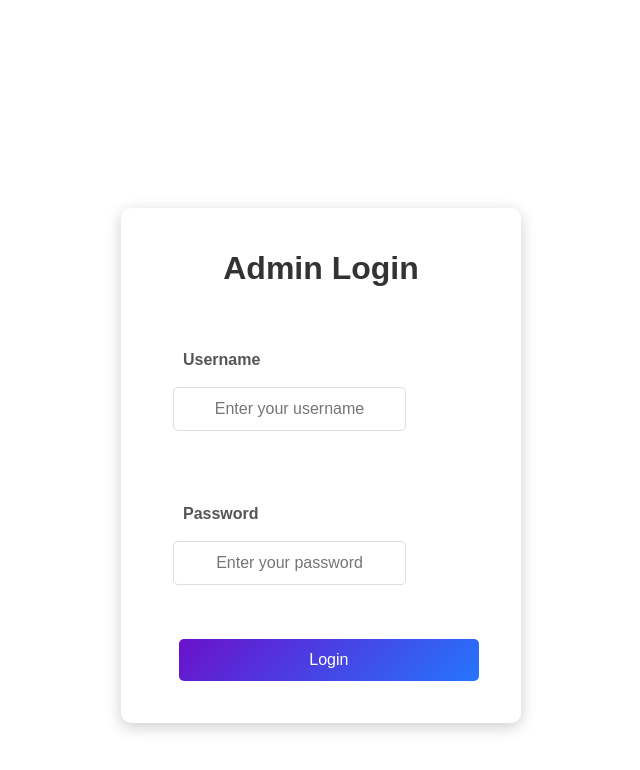
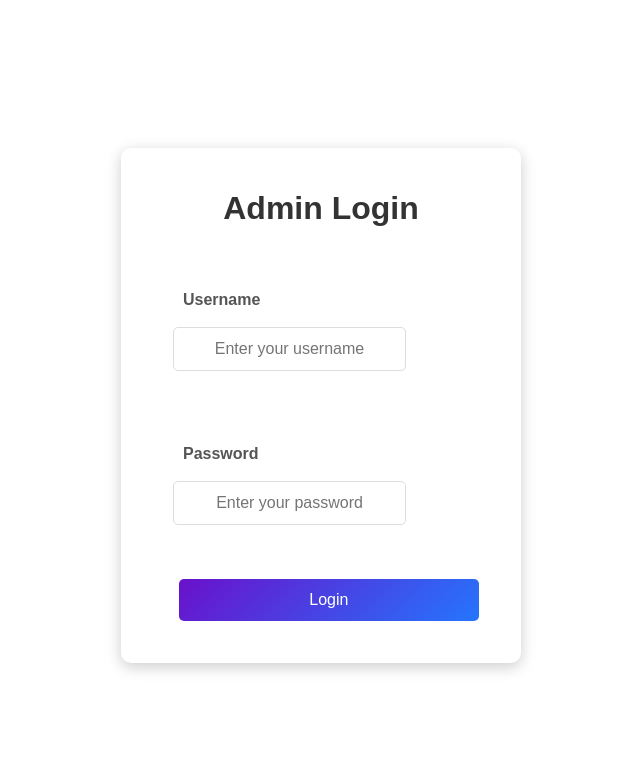
Before and after one commit to bhotw/354_attendance, a React (Create React App) app in the folder admin/: page /login in a window 1280 px wide. Shown: the top 770 px of the page, without its empty margins (319-959 px from the left). Built offline with nearby package versions, Linux system fonts and the light colour scheme; no server answers.

Commit message:
trying to fix the overflow issue

```diff
--- a/admin/src/components/Navbar.css
+++ b/admin/src/components/Navbar.css
@@ -7,7 +7,7 @@
   z-index: 1000;    /* Ensures it's above other elements */
   background-color: #333;
   color: white;
-  padding: 10px 20px;
+  padding: 10px 10px;
   display: flex;
   justify-content: space-between;
   align-items: center;
--- a/admin/src/components/RegisterTeamMember.css
+++ b/admin/src/components/RegisterTeamMember.css
@@ -5,10 +5,10 @@
   box-sizing: border-box;
 }
 
-body {
-  font-family: 'Arial', sans-serif;
-  background-color: #f4f6f9;
-  margin: 60px;
+html, body {
+  margin: 0; /* Remove the 60px margin */
+  min-height: 100vh; /* Ensure body expands with content */
+  overflow-y: auto;
 }
 
 
```
